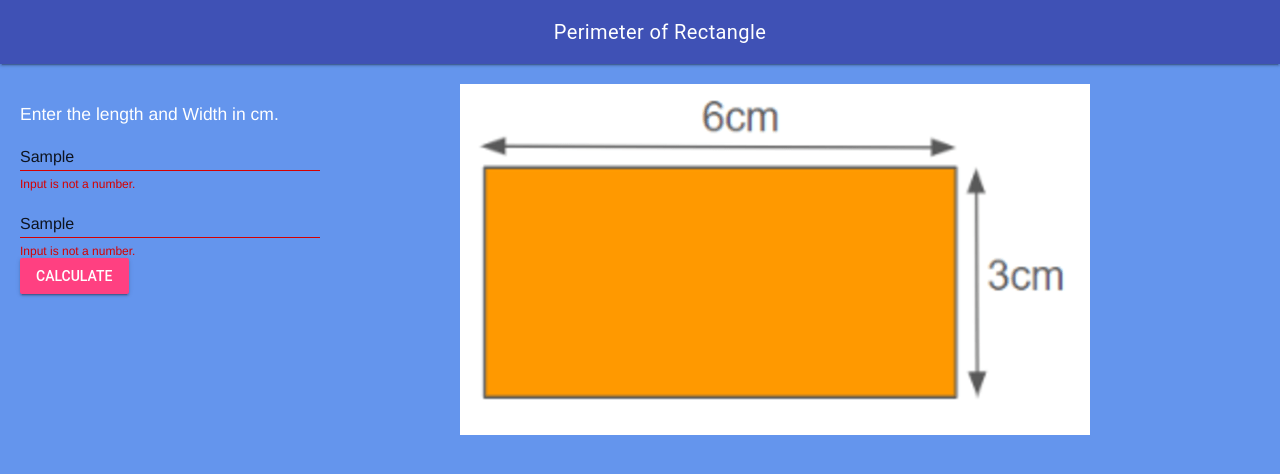
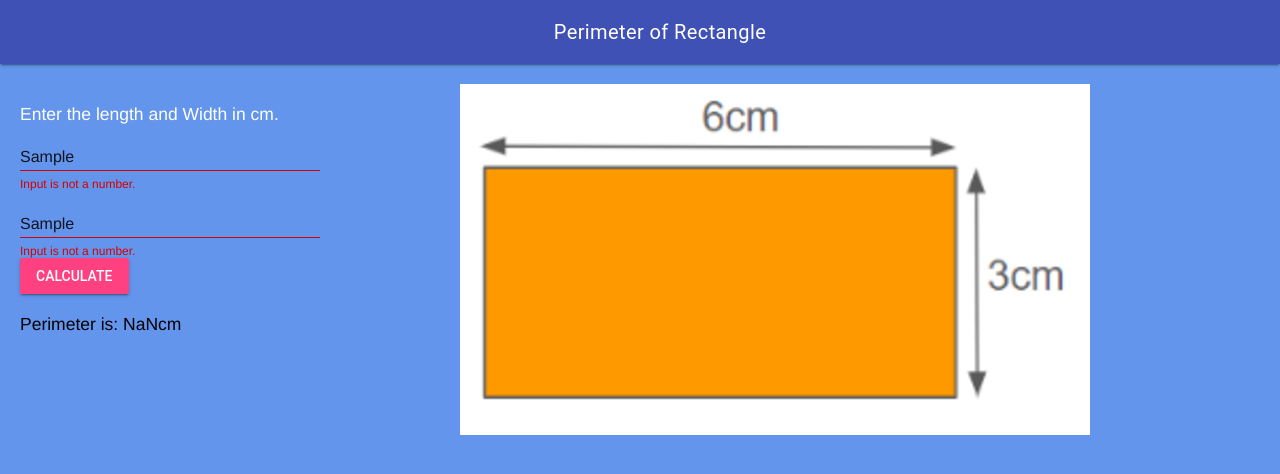
Before and after one commit to MTHS-ICD2O-1-2023/ICD2O-Assignment-02-giordan-zeina, a plain HTML site: page index.html in a window 1280 px wide. Both pictures are taken after typing "Sample", "Sample" into the empty fields and a click on the button "CALCULATE". Drawn offline with nearby package versions, Linux system fonts and the light colour scheme.

Commit message:
doMathClicked added

```diff
--- a/index.html
+++ b/index.html
@@ -71,7 +71,7 @@
           <!-- Accent-colored raised button with ripple -->
           <button
             class="mdl-button mdl-js-button mdl-button--raised mdl-js-ripple-effect mdl-button--accent"
-            onclick="calculatePerimeterOfRectangle()"
+            onclick="doMathClicked()"
           >
             Calculate
           </button>
@@ -79,7 +79,7 @@
         <br />
         <br>
         <div class="page-content-answer">
-          <div id="area"></div>
+          <div id="perimeter"></div>
         </div>
       </br>
       </main>
--- a/js/script.js
+++ b/js/script.js
@@ -9,7 +9,7 @@
 /**
  * This function calculates Perimeter of a rectangle.
  */
-function calculatePerimeterOfRectangle () {
+function doMathClicked () {
   // input
   const lengthOfRectangle = parseInt(document.getElementById('length-of-rectangle').value)
   const widthOfRectangle = parseInt(document.getElementById('width-of-rectangle').value)
```
